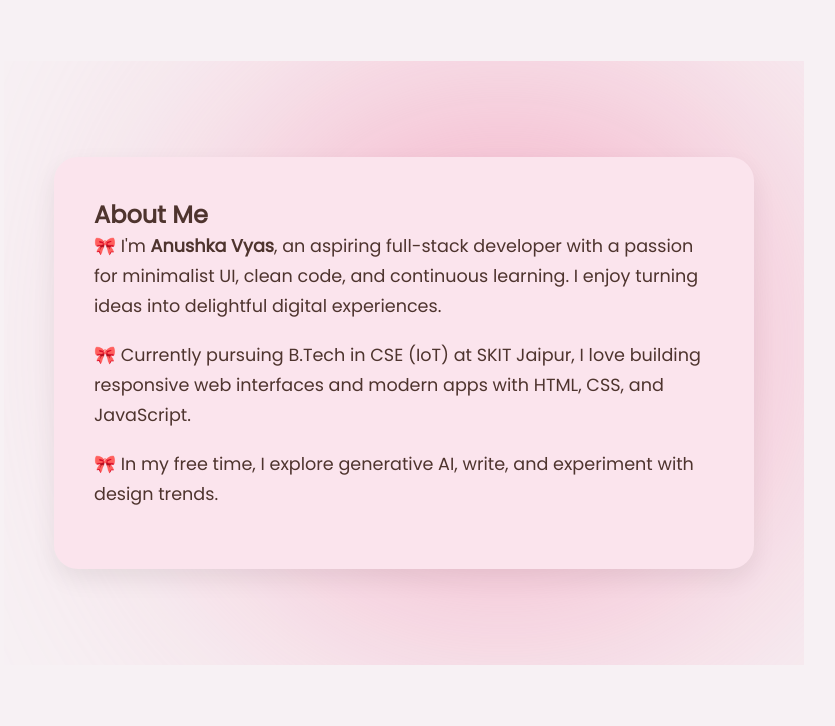
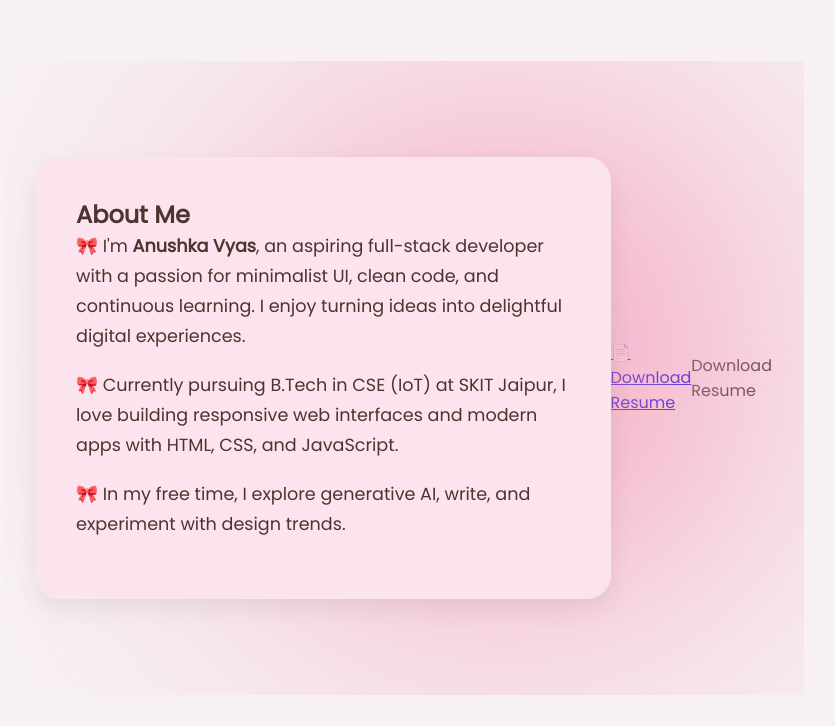
Before and after one commit to anushkavy13/anushka_portfolio, a plain HTML site: page index.html in a window 1280 px wide. Shown: the part 570-1296 px from the top of the page, without its empty margins (236-1071 px from the left). Drawn offline with nearby package versions, Linux system fonts and the light colour scheme.

Commit message:
Fixed resume download link

```diff
--- a/index.html
+++ b/index.html
@@ -57,6 +57,13 @@
     </p>
   </div>
   <div class="blob"></div>
+  <a href="assets/pdf/AnushkaVyas_FullStack_Resume.pdf" download class="resume-btn">
+  📄 Download Resume
+</a>
+
+   Download Resume
+</a>
+
 </section>
 
 
```
